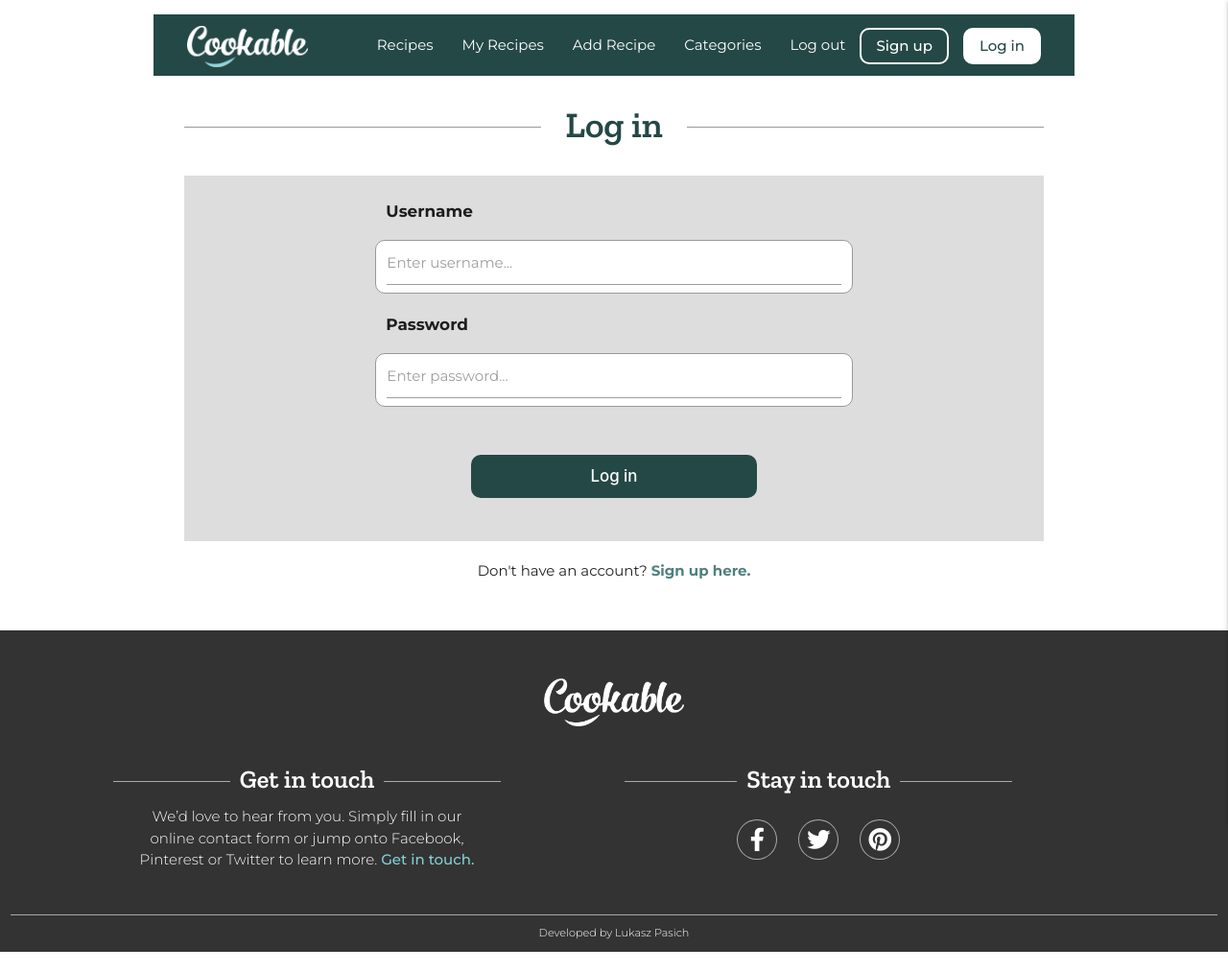
After one commit to LukaszPasich/Cookable-MS3, a Flask app: page /login in a window 1280 px wide. The commit adds this page. Shown: the whole page at 96% size. Run offline with Flask 2, Linux system fonts and the light colour scheme; some libraries are stand-ins or nearby versions.

Commit message:
FEAT: Add Login template

```diff
--- a/app.py
+++ b/app.py
@@ -57,6 +57,12 @@ def signup():
     return render_template("signup.html")
 
 
+# ---------- LOG IN PAGE ----------
+@app.route("/login", methods=["GET", "POST"])
+def login():
+    return render_template("login.html")
+
+
 if __name__ == "__main__":
     app.run(host=os.environ.get("IP"),
             port=int(os.environ.get("PORT")),
--- a/templates/base.html
+++ b/templates/base.html
@@ -30,20 +30,20 @@
                     <li><a href="#">Categories</a></li>
                     <li><a href="#">Log out</a></li>
                     <li><a class="button-signup" href="{{ url_for('signup') }}">Sign up</a></li>
-                    <li><a class="button-login" href="#">Log in</a></li>
+                    <li><a class="button-login" href="{{ url_for('login') }}">Log in</a></li>
                 </ul>
             </div>
         </nav>
 
         <!-- Mobile Side Navbar -->
         <ul class="sidenav" id="mobile-demo">
-            <li><a href="#">Recipes</a></li>
+            <li><a href="{{ url_for('get_recipes') }}">Recipes</a></li>
             <li><a href="#">My Recipes</a></li>
             <li><a href="#">Add Recipe</a></li>
             <li><a href="#">Categories</a></li>
             <li><a href="#">Log out</a></li>
             <li><a href="{{ url_for('signup') }}">Sign up</a></li>
-            <li><a href="#">Log in</a></li>
+            <li><a href="{{ url_for('login') }}">Log in</a></li>
         </ul>
     </header>
 
--- /dev/null
+++ b/templates/login.html
@@ -0,0 +1,34 @@
+{% extends "base.html" %}
+{% block content %}
+
+<h3 class="center-align margin-top-fifty"><span>Log in</span></h3>
+
+<div class="row background-grey-ddd margin-top-fifty padding-top-twentyfive padding-bottom-twentyfive">
+    <form class="col s12 m8 offset-m2" method="POST" action="{{ url_for('login') }}">
+        <!-- Username -->
+        <div class="row">
+            <p class="input-title col s10 offset-s1">Username</p>
+            <div class="input-field col s10 offset-s1 input-space">
+                <input id="username" name="username" type="text" minlength="5"
+                    maxlength="15" pattern="^[a-zA-Z0-9]{5,15}$" class="validate" required>
+                <label for="username">Enter username...</label>
+            </div>
+        </div>
+        <!-- Password -->
+        <div class="row">
+            <p class="input-title col s10 offset-s1">Password</p>
+            <div class="input-field col s10 offset-s1 input-space">
+                <input id="password" name="password" type="password" minlength="5"
+                    maxlength="15" pattern="^[a-zA-Z0-9]{5,15}$" class="validate" required>
+                <label for="password">Enter password...</label>
+            </div>
+        </div>
+        <!-- Sign Up Button -->
+        <div class="row margin-top-fifty">
+            <button type="submit" class="col s6 offset-s3 green-button-full">Log in</button>
+        </div>
+    </form>
+  </div>
+  <p class="center-align">Don't have an account? <a href="{{ url_for('signup') }}" class="click-here">Sign up here.</a></p>
+
+{% endblock %}
--- a/templates/signup.html
+++ b/templates/signup.html
@@ -38,6 +38,6 @@
         </div>
     </form>
   </div>
-  <p class="center-align">Already have an account? <a href="#" class="click-here">Click here.</a></p>
+  <p class="center-align">Already have an account? <a href="{{ url_for('login') }}" class="click-here">Click here.</a></p>
 
 {% endblock %}
```
